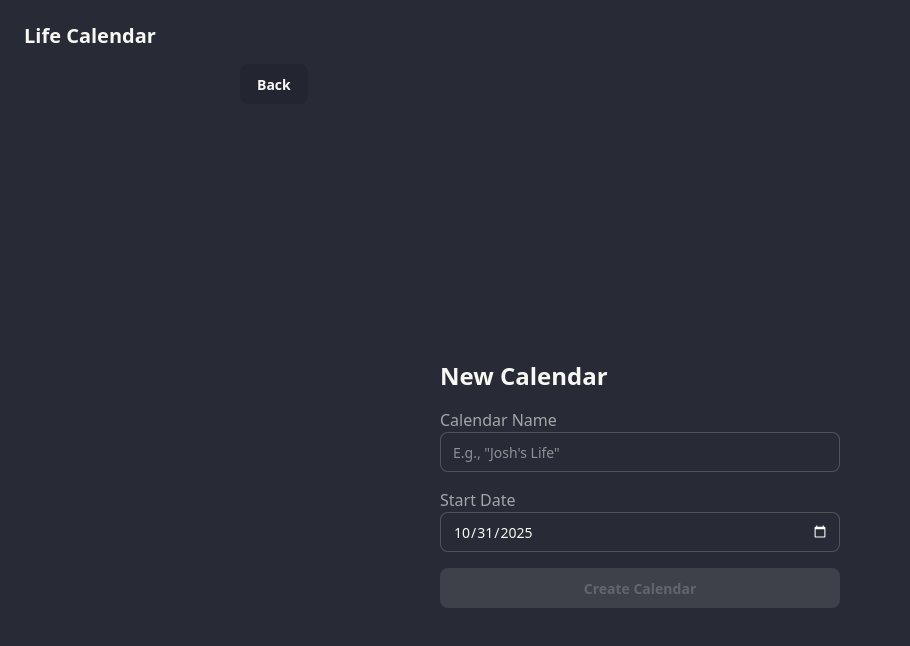
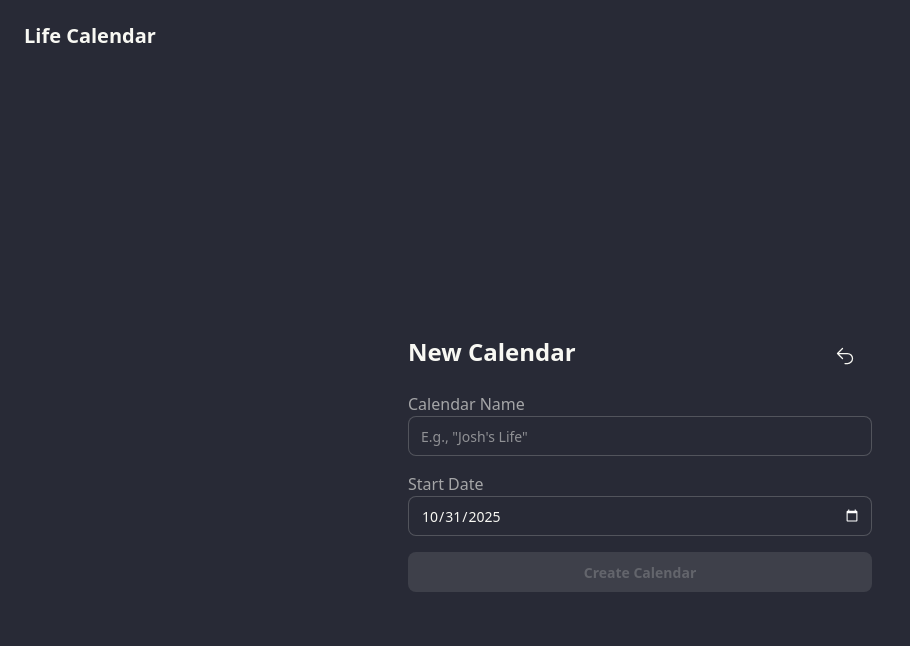
Before and after one commit to jkclark/Life-Calendar-V2, a React (Vite) app in the folder frontend/: page / in a window 1280 px wide. Both pictures are taken after a click on the button "Create a new calendar". Shown: the top 646 px of the page, without its empty margins (0-910 px from the left). Built offline with nearby package versions, Linux system fonts and the light colour scheme; no server answers.

Commit message:
feat: move back arrow to within 'create' component

```diff
--- a/frontend/src/App.tsx
+++ b/frontend/src/App.tsx
@@ -18,7 +18,7 @@ function App() {
         {currentCalendar && (
           <CalendarComponent
             rows={90}
-            cols={1}
+            cols={52}
             className="mx-auto"
             style={{
               height: "min(calc(100vh - 5rem), calc(80vw * 3 / 2))",
--- a/frontend/src/components/CreateCalendar.tsx
+++ b/frontend/src/components/CreateCalendar.tsx
@@ -5,10 +5,12 @@ import { createCalendar } from "../calendar";
 
 interface CreateCalendarProps {
   setCurrentCalendar: (calendar: Calendar | null) => void;
+  onBackClick: () => void;
 }
 
 const CreateCalendar: React.FC<CreateCalendarProps> = ({
   setCurrentCalendar,
+  onBackClick,
 }) => {
   const [formData, setFormData] = useState({
     name: "",
@@ -59,8 +61,26 @@ const CreateCalendar: React.FC<CreateCalendarProps> = ({
   };
 
   return (
-    <div className="mx-auto flex h-full max-w-md flex-col space-y-4 p-6">
-      <h2 className="text-2xl font-bold">New Calendar</h2>
+    <div className="mx-auto flex h-full max-w-lg flex-col space-y-4 p-6">
+      <div className="flex justify-between">
+        <h2 className="text-2xl font-bold">New Calendar</h2>
+        <button className="btn btn-ghost" onClick={onBackClick}>
+          <svg
+            xmlns="http://www.w3.org/2000/svg"
+            fill="none"
+            viewBox="0 0 24 24"
+            strokeWidth={1.5}
+            stroke="currentColor"
+            className="size-5"
+          >
+            <path
+              strokeLinecap="round"
+              strokeLinejoin="round"
+              d="M9 15 3 9m0 0 6-6M3 9h12a6 6 0 0 1 0 12h-3"
+            />
+          </svg>
+        </button>
+      </div>
 
       <form onSubmit={handleSubmit} className="space-y-4">
         {/* Calendar Name Input */}
--- a/frontend/src/components/CreateOrImport.tsx
+++ b/frontend/src/components/CreateOrImport.tsx
@@ -106,13 +106,6 @@ const CreateOrImport: React.FC<CreateOrImportProps> = ({
 
   return (
     <div className="flex aspect-square w-[80%] max-w-[800px] flex-col items-center justify-center">
-      <div
-        className={`items-left justify-left flex w-full ${currentView === "selection" ? "invisible" : ""}`}
-      >
-        <button className="btn" onClick={handleBackClick}>
-          Back
-        </button>
-      </div>
       <div className="flex w-full flex-1 items-center justify-center">
         <AnimatePresence mode="wait">
           {currentView === "selection" && (
@@ -144,7 +137,10 @@ const CreateOrImport: React.FC<CreateOrImportProps> = ({
               transition={pageTransition}
               className="w-full"
             >
-              <CreateCalendar setCurrentCalendar={setCurrentCalendar} />
+              <CreateCalendar
+                setCurrentCalendar={setCurrentCalendar}
+                onBackClick={handleBackClick}
+              />
             </motion.div>
           )}
           {currentView === "import" && (
```
